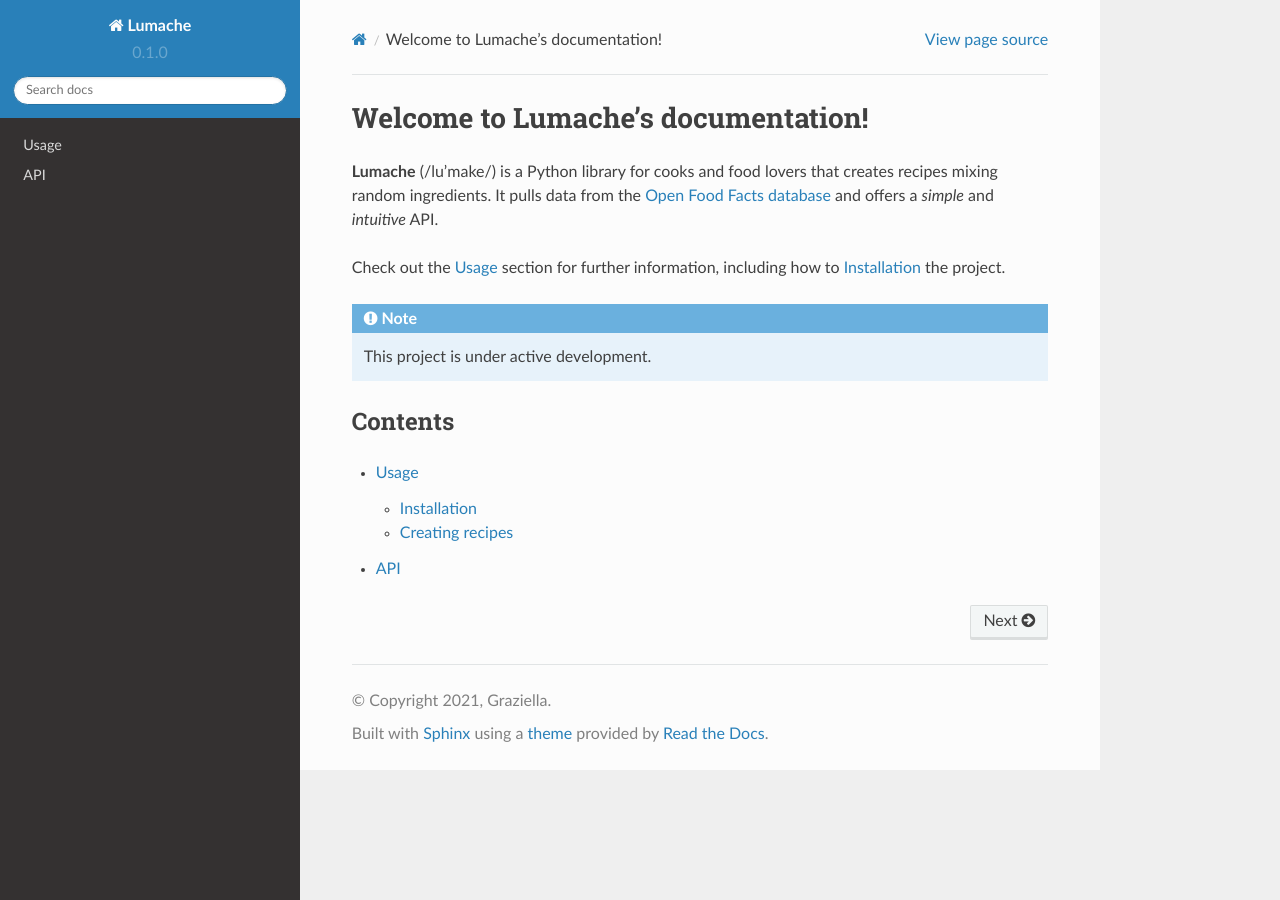
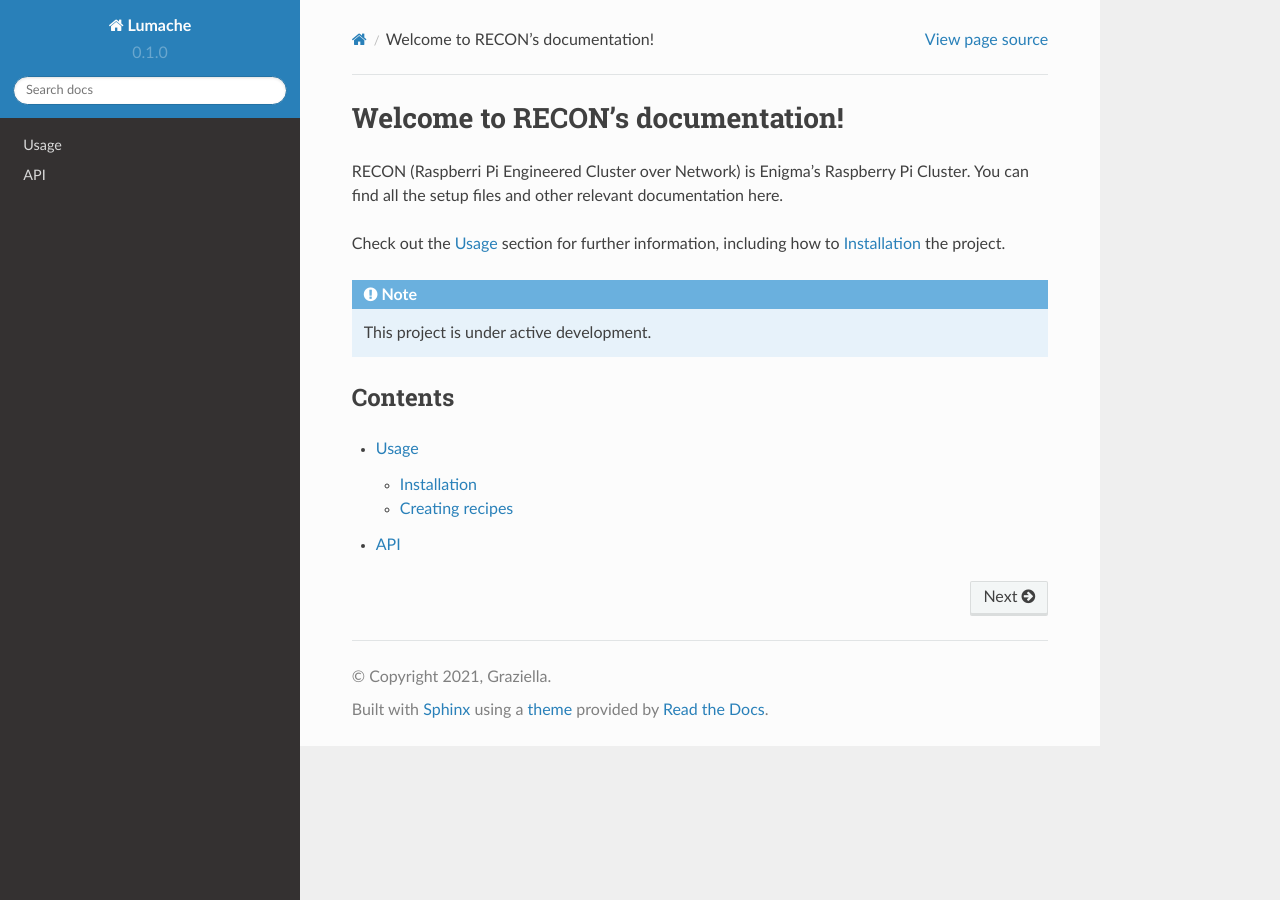
Before and after one commit to MU-Enigma/RECON-docs, a Sphinx documentation site: the page built from docs/source/index.rst, in a window 1280 px wide. Built offline with Sphinx 7.4.7 and the Read the Docs theme 2.0.0, drawn with Linux system fonts in a browser that asks for light colours.

Commit message:
Initialized index.rst
Added basic information to index.rst

```diff
--- a/docs/source/index.rst
+++ b/docs/source/index.rst
@@ -1,10 +1,8 @@
-Welcome to Lumache's documentation!
+Welcome to RECON's documentation!
 ===================================
 
-**Lumache** (/lu'make/) is a Python library for cooks and food lovers
-that creates recipes mixing random ingredients.
-It pulls data from the `Open Food Facts database <https://world.openfoodfacts.org/>`_
-and offers a *simple* and *intuitive* API.
+RECON (Raspberri Pi Engineered Cluster over Network) is Enigma's Raspberry Pi Cluster.
+You can find all the setup files and other relevant documentation here.
 
 Check out the :doc:`usage` section for further information, including
 how to :ref:`installation` the project.
```
